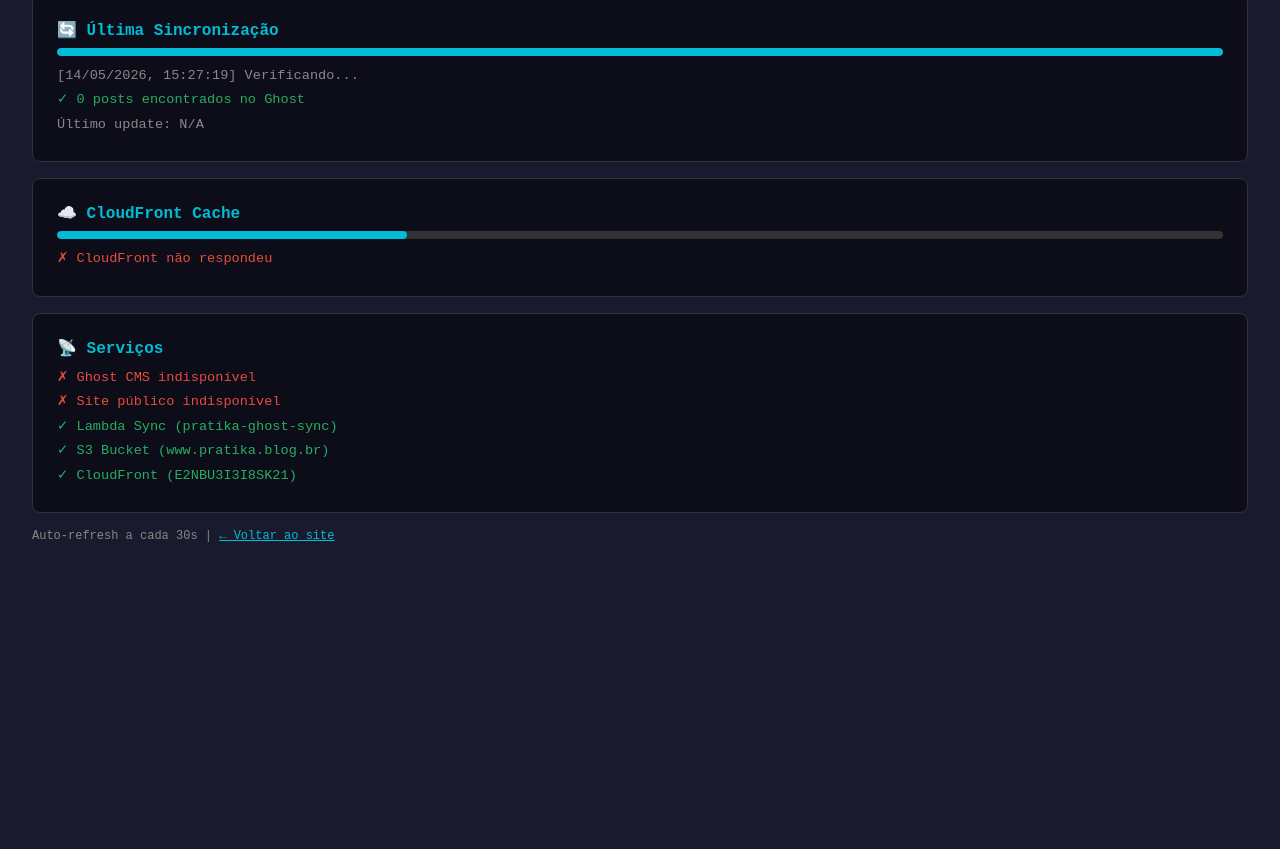
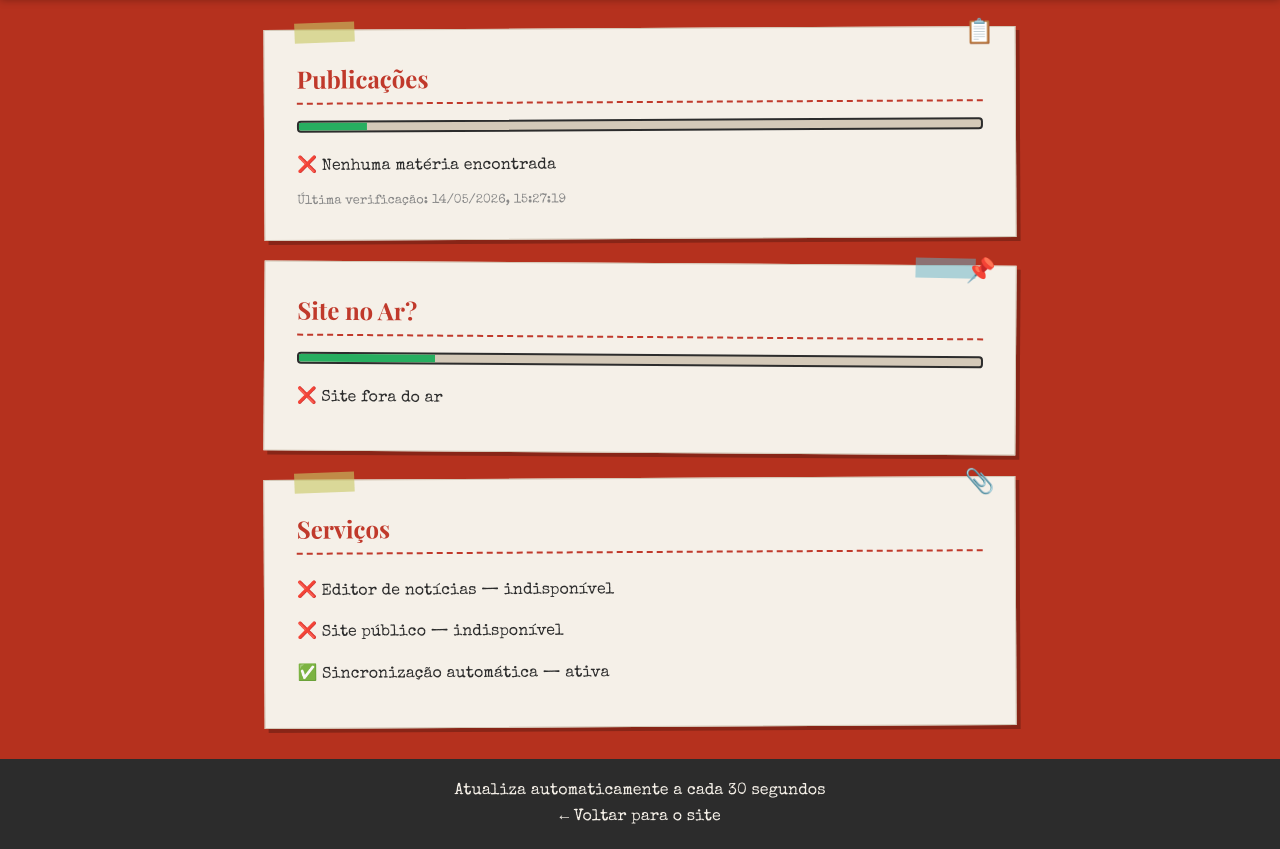
Before and after one commit to Data-iesb/pratika, a plain HTML site: page status/index.html in a window 1280 px wide. Shown: the part 82-931 px from the top of the page. Before the commit the page ends 800 px from the top, so only its background shows below. Drawn offline with nearby package versions, Linux system fonts and the light colour scheme; no server answers.

Commit message:
feat: status page com visual Prátika em PT-BR

```diff
--- a/status/index.html
+++ b/status/index.html
@@ -3,118 +3,123 @@
 <head>
     <meta charset="UTF-8">
     <meta name="viewport" content="width=device-width, initial-scale=1.0">
-    <title>Prátika - Status</title>
+    <title>Prátika - Status do Site</title>
+    <link href="https://fonts.googleapis.com/css2?family=Playfair+Display:wght@700;900&family=Special+Elite&family=Lora:ital,wght@0,400;1,400&display=swap" rel="stylesheet">
     <style>
         * { margin: 0; padding: 0; box-sizing: border-box; }
-        body { font-family: 'Courier New', monospace; background: #1a1a2e; color: #0f0; min-height: 100vh; padding: 2rem; }
-        h1 { color: #00bcd4; margin-bottom: 1rem; font-size: 1.5rem; }
-        .status-box { background: #0d0d1a; border: 1px solid #333; border-radius: 8px; padding: 1.5rem; margin-bottom: 1rem; }
-        .status-box h2 { color: #00bcd4; font-size: 1rem; margin-bottom: 0.5rem; }
-        .log { font-size: 0.85rem; line-height: 1.8; max-height: 300px; overflow-y: auto; }
-        .log .ok { color: #27ae60; }
-        .log .warn { color: #f39c12; }
-        .log .err { color: #e74c3c; }
-        .log .info { color: #888; }
-        .progress { background: #333; border-radius: 4px; height: 8px; margin: 0.5rem 0; overflow: hidden; }
-        .progress-bar { height: 100%; background: #00bcd4; transition: width 0.5s; border-radius: 4px; }
-        .refresh { color: #888; font-size: 0.75rem; margin-top: 1rem; }
-        a { color: #00bcd4; }
+        body { font-family: 'Lora', serif; background: #b5311e; color: #2c2c2c; min-height: 100vh; overflow-x: hidden; }
+        nav { background: #f5f0e8; border-bottom: 3px solid #2c2c2c; padding: 1rem 2rem; display: flex; align-items: center; justify-content: space-between; position: sticky; top: 0; z-index: 100; box-shadow: 0 4px 8px rgba(0,0,0,0.3); }
+        .logo { font-family: 'Playfair Display', serif; font-size: 2rem; font-weight: 900; color: #c0392b; text-decoration: none; transform: rotate(-2deg); display: inline-block; }
+        .content { max-width: 800px; margin: 2rem auto; padding: 0 1.5rem; position: relative; z-index: 1; }
+        .paper { background: #f5f0e8; padding: 2rem; margin: 1.5rem 0; position: relative; box-shadow: 4px 4px 0 rgba(0,0,0,0.25); border: 1px solid #d4c9b8; }
+        .paper::before { content: ''; position: absolute; top: -8px; left: 30px; width: 60px; height: 20px; background: rgba(200,200,100,0.6); transform: rotate(-2deg); }
+        .paper:nth-child(odd) { transform: rotate(-0.3deg); }
+        .paper:nth-child(even) { transform: rotate(0.4deg); }
+        .paper:nth-child(even)::before { left: auto; right: 40px; background: rgba(100,180,200,0.5); transform: rotate(1deg); }
+        .paper h2 { font-family: 'Playfair Display', serif; font-size: 1.5rem; color: #c0392b; margin-bottom: 1rem; border-bottom: 2px dashed #c0392b; padding-bottom: 0.5rem; }
+        .clip { position: absolute; top: -12px; right: 20px; font-size: 1.5rem; }
+        .item { font-family: 'Special Elite', monospace; font-size: 1rem; line-height: 2; padding: 0.3rem 0; }
+        .item .ok { color: #27ae60; }
+        .item .err { color: #c0392b; }
+        .item .wait { color: #f39c12; }
+        .progress { background: #d4c9b8; border-radius: 4px; height: 12px; margin: 0.8rem 0; overflow: hidden; border: 2px solid #2c2c2c; }
+        .progress-bar { height: 100%; background: #27ae60; transition: width 0.5s; }
+        .timestamp { font-family: 'Special Elite', monospace; font-size: 0.8rem; color: #888; margin-top: 0.5rem; }
+        footer { background: #2c2c2c; color: #f5f0e8; text-align: center; padding: 1.5rem; margin-top: 2rem; font-family: 'Special Elite', monospace; position: relative; z-index: 1; }
+        footer a { color: #f5f0e8; text-decoration: none; }
+        @media(max-width:600px) { .content { padding: 0 1rem; } .paper { padding: 1.5rem; } nav { padding: 0.75rem 1rem; } .logo { font-size: 1.5rem; } }
     </style>
 </head>
 <body>
-    <h1>⚡ Prátika — Status do Deploy</h1>
+    <nav>
+        <a href="https://pratika.blog.br" class="logo">Prátika</a>
+        <span style="font-family:'Special Elite',monospace;color:#2c2c2c;">Status do Site</span>
+    </nav>
 
-    <div class="status-box">
-        <h2>🔄 Última Sincronização</h2>
-        <div class="progress"><div class="progress-bar" id="sync-bar" style="width:0%"></div></div>
-        <div class="log" id="sync-log">Carregando...</div>
+    <div class="content">
+        <div class="paper">
+            <span class="clip">📋</span>
+            <h2>Publicações</h2>
+            <div class="progress"><div class="progress-bar" id="sync-bar" style="width:0%"></div></div>
+            <div id="sync-log"><p class="item wait">⏳ Verificando...</p></div>
+        </div>
+
+        <div class="paper">
+            <span class="clip">📌</span>
+            <h2>Site no Ar?</h2>
+            <div class="progress"><div class="progress-bar" id="cf-bar" style="width:0%"></div></div>
+            <div id="cf-log"><p class="item wait">⏳ Verificando...</p></div>
+        </div>
+
+        <div class="paper">
+            <span class="clip">📎</span>
+            <h2>Serviços</h2>
+            <div id="services-log"><p class="item wait">⏳ Verificando...</p></div>
+        </div>
     </div>
 
-    <div class="status-box">
-        <h2>☁️ CloudFront Cache</h2>
-        <div class="progress"><div class="progress-bar" id="cf-bar" style="width:0%"></div></div>
-        <div class="log" id="cf-log">Carregando...</div>
-    </div>
-
-    <div class="status-box">
-        <h2>📡 Serviços</h2>
-        <div class="log" id="services-log">Carregando...</div>
-    </div>
-
-    <p class="refresh">Auto-refresh a cada 30s | <a href="https://pratika.blog.br">← Voltar ao site</a></p>
+    <footer>
+        <p>Atualiza automaticamente a cada 30 segundos</p>
+        <p style="margin-top:0.5rem;"><a href="https://pratika.blog.br">← Voltar para o site</a></p>
+    </footer>
 
     <script>
-    async function checkStatus() {
+    async function verificar() {
         const syncLog = document.getElementById('sync-log');
         const cfLog = document.getElementById('cf-log');
         const servicesLog = document.getElementById('services-log');
         const syncBar = document.getElementById('sync-bar');
         const cfBar = document.getElementById('cf-bar');
 
-        // Check Ghost API
-        let ghostOk = false;
+        let ghostOk = false, posts = [];
         try {
-            const r = await fetch('https://pratika.dataiesb.com/ghost/api/content/posts/?key=da4efa0ae7b57f627d5bd77a17&limit=1');
-            ghostOk = r.ok;
+            const r = await fetch('https://pratika.dataiesb.com/ghost/api/content/posts/?key=da4efa0ae7b57f627d5bd77a17&limit=all&fields=title,slug,published_at,updated_at');
+            if (r.ok) { ghostOk = true; posts = (await r.json()).posts || []; }
         } catch(e) {}
 
-        // Check S3/CloudFront
-        let cfOk = false;
-        let cfTime = '';
+        let siteOk = false, lastMod = '';
         try {
             const r = await fetch('https://pratika.blog.br/', {method:'HEAD'});
-            cfOk = r.ok;
-            cfTime = r.headers.get('last-modified') || '';
+            siteOk = r.ok;
+            lastMod = r.headers.get('last-modified') || '';
         } catch(e) {}
 
-        // Check posts on S3
-        let posts = [];
-        try {
-            const r = await fetch('https://pratika.dataiesb.com/ghost/api/content/posts/?key=da4efa0ae7b57f627d5bd77a17&limit=all&fields=title,slug,published_at,updated_at');
-            const d = await r.json();
-            posts = d.posts || [];
-        } catch(e) {}
+        // Publicações
+        let html = '';
+        if (posts.length > 0) {
+            html += `<p class="item ok">✅ ${posts.length} matéria${posts.length > 1 ? 's' : ''} publicada${posts.length > 1 ? 's' : ''}</p>`;
+            posts.forEach(p => {
+                const d = new Date(p.published_at).toLocaleDateString('pt-BR');
+                html += `<p class="item ok">📰 ${p.title} — ${d}</p>`;
+            });
+            syncBar.style.width = '100%';
+        } else {
+            html += '<p class="item err">❌ Nenhuma matéria encontrada</p>';
+            syncBar.style.width = '10%';
+        }
+        const agora = new Date().toLocaleString('pt-BR');
+        html += `<p class="timestamp">Última verificação: ${agora}</p>`;
+        syncLog.innerHTML = html;
 
-        // Sync log
-        const now = new Date().toLocaleString('pt-BR');
-        let syncHtml = `<span class="info">[${now}] Verificando...</span><br>`;
-        syncHtml += `<span class="ok">✓ ${posts.length} posts encontrados no Ghost</span><br>`;
-        posts.forEach(p => {
-            syncHtml += `<span class="ok">  ✓ ${p.title} (/${p.slug}/)</span><br>`;
-        });
-        syncHtml += `<span class="info">Último update: ${posts[0]?.updated_at || 'N/A'}</span>`;
-        syncLog.innerHTML = syncHtml;
-        syncBar.style.width = '100%';
-
-        // CF log
-        let cfHtml = '';
-        if (cfOk) {
-            cfHtml += `<span class="ok">✓ CloudFront respondendo (200)</span><br>`;
-            cfHtml += `<span class="info">Last-Modified: ${cfTime || 'N/A'}</span><br>`;
-            cfHtml += `<span class="ok">✓ Cache ativo</span>`;
+        // Site no ar
+        if (siteOk) {
+            cfLog.innerHTML = `<p class="item ok">✅ Site funcionando normalmente</p><p class="item ok">🌐 pratika.blog.br — online</p><p class="timestamp">Última atualização do conteúdo: ${lastMod || 'N/A'}</p>`;
             cfBar.style.width = '100%';
         } else {
-            cfHtml += `<span class="err">✗ CloudFront não respondeu</span>`;
-            cfBar.style.width = '30%';
+            cfLog.innerHTML = '<p class="item err">❌ Site fora do ar</p>';
+            cfBar.style.width = '20%';
         }
-        cfLog.innerHTML = cfHtml;
 
-        // Services
-        let svcHtml = '';
-        svcHtml += ghostOk
-            ? '<span class="ok">✓ Ghost CMS (pratika.dataiesb.com)</span><br>'
-            : '<span class="err">✗ Ghost CMS indisponível</span><br>';
-        svcHtml += cfOk
-            ? '<span class="ok">✓ Site público (pratika.blog.br)</span><br>'
-            : '<span class="err">✗ Site público indisponível</span><br>';
-        svcHtml += `<span class="ok">✓ Lambda Sync (pratika-ghost-sync)</span><br>`;
-        svcHtml += `<span class="ok">✓ S3 Bucket (www.pratika.blog.br)</span><br>`;
-        svcHtml += `<span class="ok">✓ CloudFront (E2NBU3I3I8SK21)</span>`;
-        servicesLog.innerHTML = svcHtml;
+        // Serviços
+        let svc = '';
+        svc += ghostOk ? '<p class="item ok">✅ Editor de notícias — funcionando</p>' : '<p class="item err">❌ Editor de notícias — indisponível</p>';
+        svc += siteOk ? '<p class="item ok">✅ Site público — funcionando</p>' : '<p class="item err">❌ Site público — indisponível</p>';
+        svc += '<p class="item ok">✅ Sincronização automática — ativa</p>';
+        servicesLog.innerHTML = svc;
     }
 
-    checkStatus();
-    setInterval(checkStatus, 30000);
+    verificar();
+    setInterval(verificar, 30000);
     </script>
 </body>
 </html>
```
